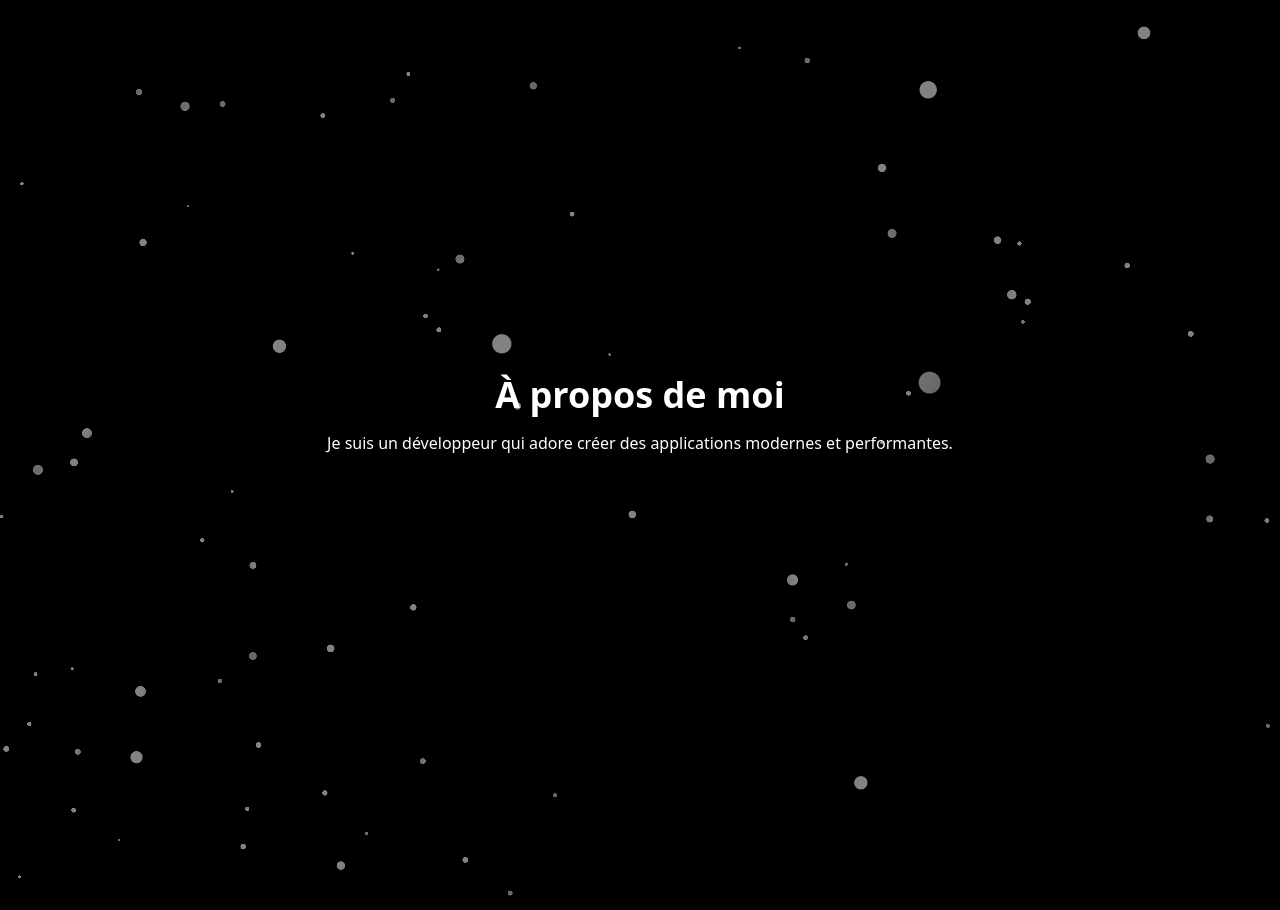
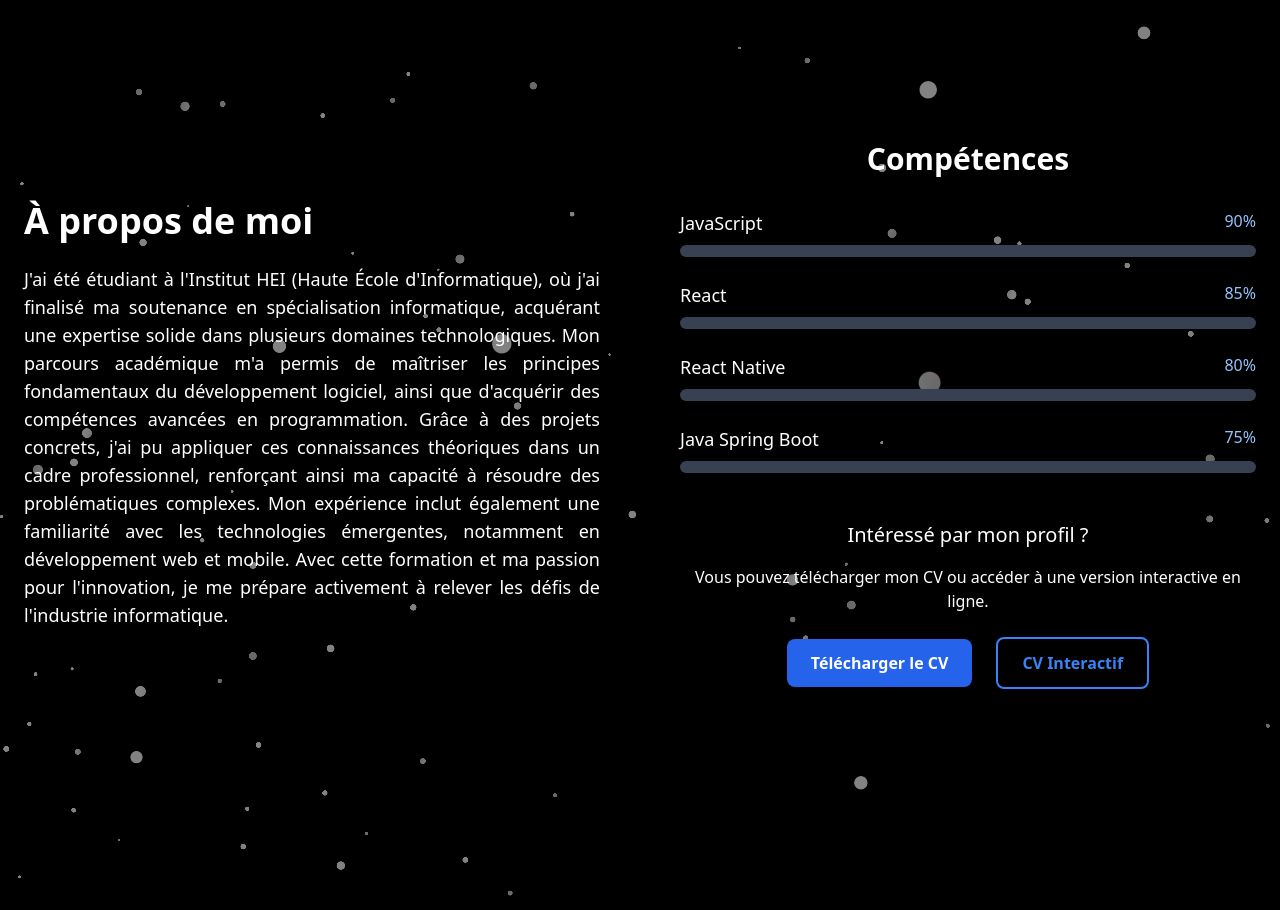
Before and after one commit to fetraandri/fetraportfoliopro, a React (Vite) app: page / in a window 1280 px wide. Shown: the part 785-1695 px from the top of the page. Built offline with nearby package versions, Linux system fonts and the light colour scheme.

Commit message:
feat: add skills section with animated progress bars and profile image to About page

```diff
--- /dev/null
+++ b/src/data/aboutStats.js
@@ -0,0 +1,22 @@
+export const aboutStats = [
+    {
+      id: 1,
+      name: "JavaScript",
+      percent: 90,
+    },
+    {
+      id: 2,
+      name: "React",
+      percent: 85,
+    },
+    {
+      id: 3,
+      name: "React Native",
+      percent: 80,
+    },
+    {
+      id: 4,
+      name: "Java Spring Boot",
+      percent: 75,
+    },
+  ];
--- a/src/pages/About.jsx
+++ b/src/pages/About.jsx
@@ -1,8 +1,15 @@
 import { motion } from 'framer-motion';
+import { aboutStats } from '../data/aboutStats';
+import '../pages/styles/AboutSkills.css'
 
 const sectionVariants = {
   hidden: { opacity: 0, y: 50 },
   visible: { opacity: 1, y: 0, transition: { duration: 0.5 } },
+};
+
+const skillVariants = {
+  hidden: { width: 0 },
+  visible: { width: (percent) => `${percent}%`, transition: { duration: 1, ease: 'easeOut' } },
 };
 
 function About() {
@@ -15,9 +22,68 @@ function About() {
       viewport={{ once: true }}
       variants={sectionVariants}
     >
-      <div className="container mx-auto p-6 text-center text-white">
-        <h1 className="text-4xl font-bold mb-4">À propos de moi</h1>
-        <p>Je suis un développeur qui adore créer des applications modernes et performantes.</p>
+      <div className="container mx-auto p-6 text-white flex flex-col md:flex-row gap-20">
+        {/* Partie gauche : À propos de moi */}
+        <motion.div
+          className="w-full md:w-1/2 flex flex-col justify-center"
+          initial={{ opacity: 0, x: -50 }}
+          whileInView={{ opacity: 1, x: 0 }}
+          transition={{ duration: 0.5 }}
+        >
+          <h1 className="text-4xl font-bold mb-6">À propos de moi</h1>
+          <p className="text-lg text-justify">
+            J'ai été étudiant à l'Institut HEI (Haute École d'Informatique), où j'ai finalisé ma soutenance en spécialisation informatique, acquérant une expertise solide dans plusieurs domaines technologiques. Mon parcours académique m'a permis de maîtriser les principes fondamentaux du développement logiciel, ainsi que d'acquérir des compétences avancées en programmation. Grâce à des projets concrets, j'ai pu appliquer ces connaissances théoriques dans un cadre professionnel, renforçant ainsi ma capacité à résoudre des problématiques complexes. Mon expérience inclut également une familiarité avec les technologies émergentes, notamment en développement web et mobile. Avec cette formation et ma passion pour l'innovation, je me prépare activement à relever les défis de l'industrie informatique.
+          </p>
+        </motion.div>
+
+        {}
+        <div className="w-full md:w-1/2 flex flex-col justify-center">
+          {/* Compétences */}
+          <h2 className="text-3xl font-semibold mb-8 text-center ">Compétences</h2>
+          <div className="space-y-6 mb-12">
+            {aboutStats.map((skill) => (
+              <div key={skill.id} className="flex flex-col">
+                <div className="flex justify-between mb-2">
+                  <span className="text-lg font-medium">{skill.name}</span>
+                  <span className="text-blue-300">{skill.percent}%</span>
+                </div>
+                <div className="w-full bg-gray-700 rounded-full h-3">
+                  <motion.div
+                    className="bg-blue-500 h-3 rounded-full"
+                    initial="hidden"
+                    whileInView="visible"
+                    viewport={{ once: true }}
+                    variants={skillVariants}
+                    custom={skill.percent}
+                  />
+                </div>
+              </div>
+            ))}
+          </div>
+
+          {/* Boutons CV */}
+          <div className="text-center">
+  <h3 className="text-xl font-medium mb-4">Intéressé par mon profil ?</h3>
+  <p className="mb-6">Vous pouvez télécharger mon CV ou accéder à une version interactive en ligne.</p>
+  <div className="cv-buttons-container"> {/* Remplace flex flex-col sm:flex-row justify-start gap-6 */}
+    <a
+      href="/cv-fetra.pdf"
+      download
+      className="inline-block px-6 py-3 bg-blue-600 text-white font-semibold rounded-lg shadow-md hover:bg-blue-700 transition-colors duration-300"
+    >
+      Télécharger le CV
+    </a>
+    <a
+      href="https://your-interactive-cv-link.com"
+      target="_blank"
+      rel="noopener noreferrer"
+      className="inline-block px-6 py-3 bg-transparent border-2 border-blue-500 text-blue-500 font-semibold rounded-lg hover:bg-blue-500 hover:text-white transition-all duration-300"
+    >
+      CV Interactif
+    </a>
+  </div>
+</div>
+        </div>
       </div>
     </motion.section>
   );
--- a/src/pages/Home.jsx
+++ b/src/pages/Home.jsx
@@ -1,6 +1,6 @@
 import { motion } from 'framer-motion';
-import profileImage from '../assets/images/imagepro.jpg'; // Import de l'image
-import { stats } from '../data/stats'; // Import des statistiques
+import profileImage from '../assets/images/imagepro.jpg';
+import { stats } from '../data/stats';
 
 const sectionVariants = {
   hidden: { opacity: 0, y: 50 },
--- /dev/null
+++ b/src/pages/styles/AboutSkills.css
@@ -0,0 +1,29 @@
+
+
+  .skills-container .skill-bar-container {
+    width: 100%;
+    background-color: #4b5563;
+    border-radius: 9999px;
+    height: 8px;
+  }
+
+  .skills-container .skill-bar-container .skill-bar {
+    height: 8px;
+    background-color: #3b82f6;
+    border-radius: 9999px;
+  }
+
+  /* Styles pour centrer les boutons */
+  .cv-buttons-container {
+    display: flex;
+    flex-direction: column;
+    align-items: center; /* Centre horizontalement en colonne */
+    gap: 1.5rem; /* Espace entre les boutons, équivalent à gap-6 */
+  }
+
+  @media (min-width: 640px) { /* sm: en Tailwind */
+    .cv-buttons-container {
+      flex-direction: row; /* Disposition horizontale sur desktop */
+      justify-content: center; /* Centre horizontalement en ligne */
+    }
+  }
```
Also changed, not shown: 1 other file (tests, documents, lock files or other folders).
